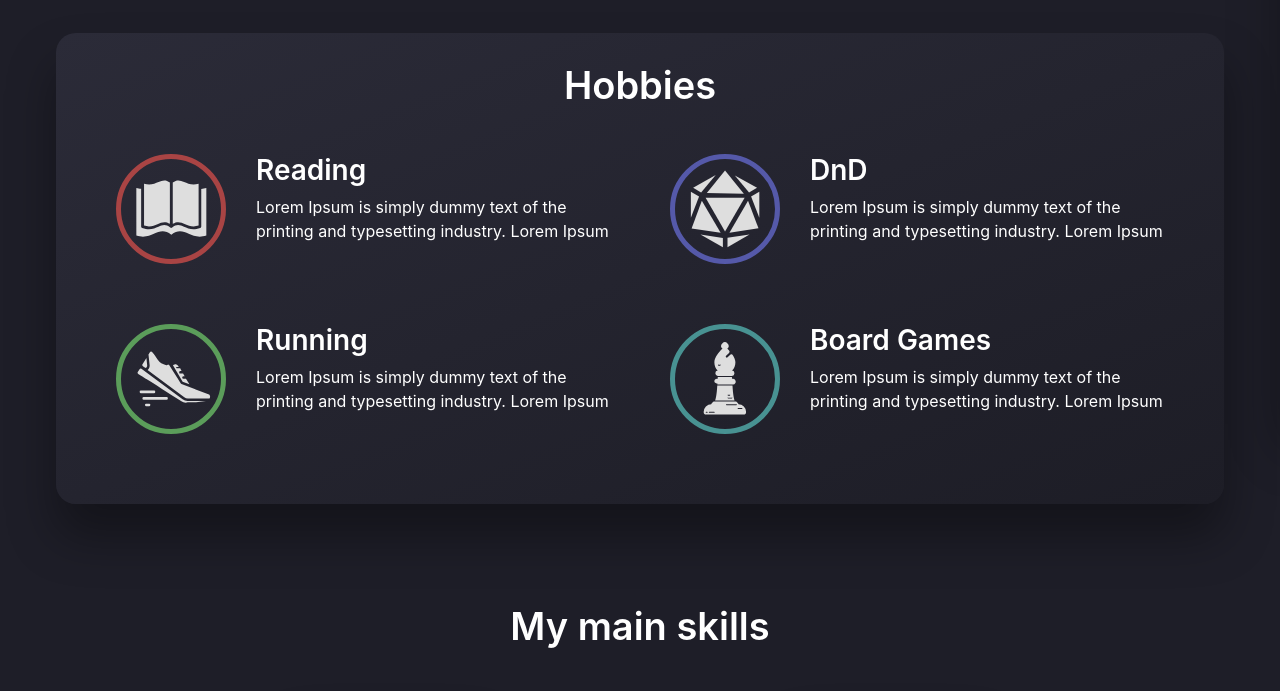
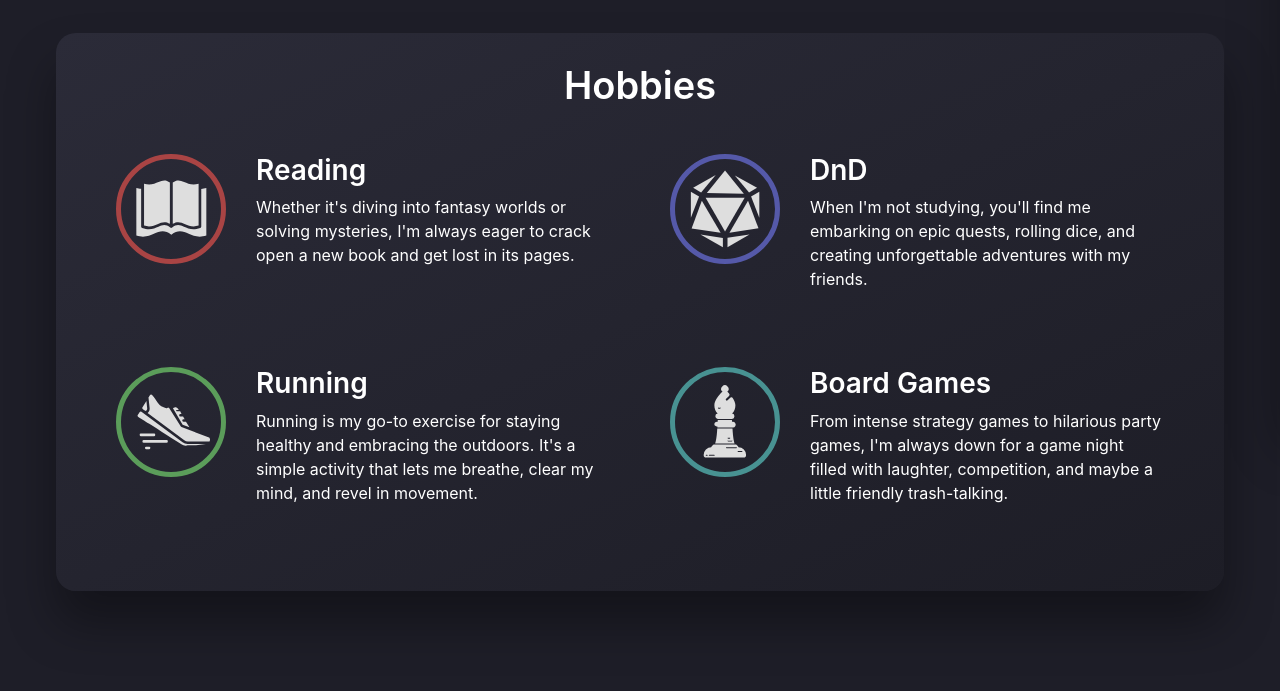
Before and after one commit to JohnPullmann/personal-website, a Flask app: page /home in a window 1280 px wide. Shown: the part 384-1075 px from the top of the page. Run offline with Flask 3, Linux system fonts and the light colour scheme; some libraries are stand-ins or nearby versions.

Commit message:
Add text to hobbies section

```diff
--- a/website/templates/home.html
+++ b/website/templates/home.html
@@ -31,7 +31,7 @@
         </div>
         <div>
             <h3>Reading</h3>
-            <p>Lorem Ipsum is simply dummy text of the printing and typesetting industry. Lorem Ipsum </p>
+            <p>Whether it's diving into fantasy worlds or solving mysteries, I'm always eager to crack open a new book and get lost in its pages.</p>
         </div>
     </div>
     <div class="hobbies-element">
@@ -40,7 +40,7 @@
         </div>
         <div>
             <h3>DnD</h3>
-            <p>Lorem Ipsum is simply dummy text of the printing and typesetting industry. Lorem Ipsum </p>
+            <p>When I'm not studying, you'll find me embarking on epic quests, rolling dice, and creating unforgettable adventures with my friends.</p>
         </div>
     </div>
     <div class="hobbies-element">
@@ -49,7 +49,7 @@
         </div>
         <div>
             <h3>Running</h3>
-            <p>Lorem Ipsum is simply dummy text of the printing and typesetting industry. Lorem Ipsum </p>
+            <p>Running is my go-to exercise for staying healthy and embracing the outdoors. It's a simple activity that lets me breathe, clear my mind, and revel in movement.</p>
         </div>
     </div>
     <div class="hobbies-element">
@@ -58,7 +58,7 @@
         </div>
         <div>
             <h3>Board Games</h3>
-            <p>Lorem Ipsum is simply dummy text of the printing and typesetting industry. Lorem Ipsum </p>
+            <p> From intense strategy games to hilarious party games, I'm always down for a game night filled with laughter, competition, and maybe a little friendly trash-talking.</p>
         </div>
     </div>
 </div>
```
